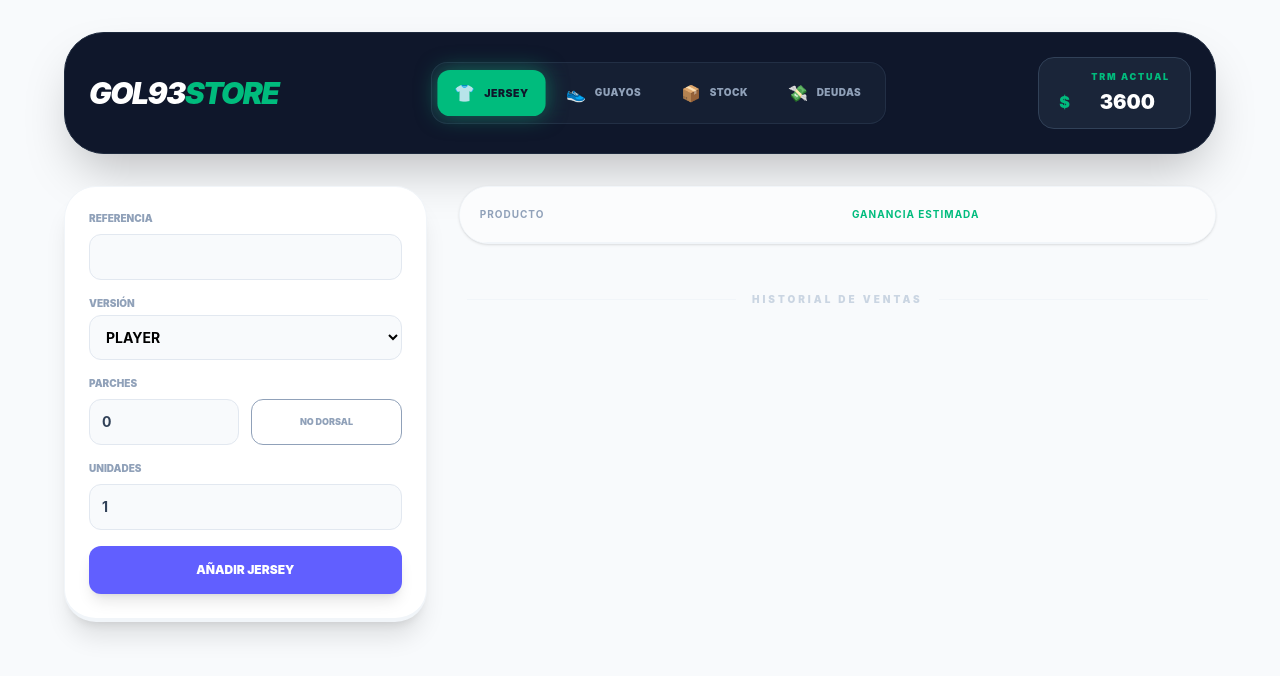
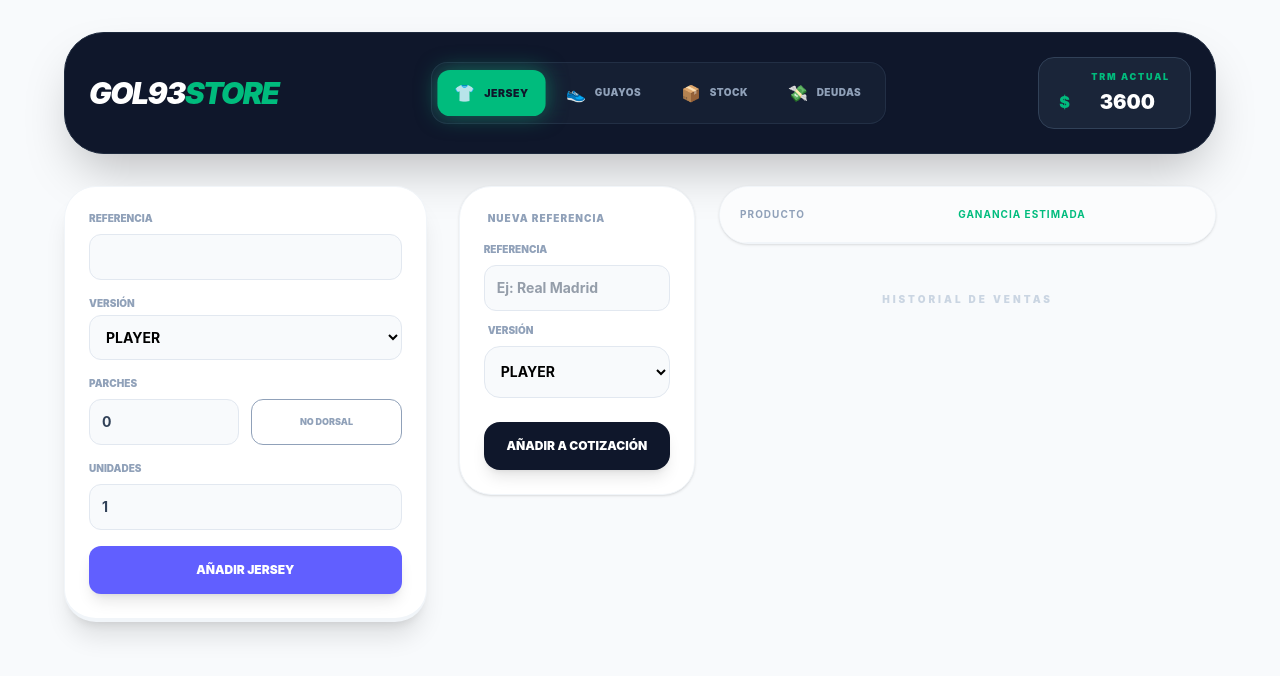
Before and after one commit to JOSSUAR2004/calculadora-negocio-final, a React (Vite) app: page / in a window 1280 px wide. Shown: the top 676 px of the page. Built offline with nearby package versions, Linux system fonts and the light colour scheme.

Commit message:
Sistema de edición y eliminación completado para Orbita90

```diff
--- a/src/App.jsx
+++ b/src/App.jsx
@@ -283,11 +283,33 @@ const App = () => {
               </div>
             )}
 
-            {/* 3. SECCIÓN COTIZACIÓN + HISTORIAL: Solo visibles en Camisetas o Zapatos */}
+            {/* 3. SECCIÓN COTIZACIÓN + HISTORIAL + FORMULARIO JERSEY: Todo agrupado */}
             {(modo === 'camisetas' || modo === 'zapatos') && (
-              <div className="space-y-6 animate-in fade-in duration-500">
+              <div className="grid grid-cols-1 md:grid-cols-12 gap-6 animate-in fade-in duration-500">
 
-                {/* Contenedor de la Tabla */}
+                {/* EL FORMULARIO DE JERSEY AHORA SOLO APARECE AQUÍ */}
+                <aside className="md:col-span-4 space-y-4">
+                  <div className="bg-white p-6 rounded-[2rem] border border-slate-100 shadow-sm">
+                    <p className="text-[10px] font-black text-slate-400 uppercase tracking-widest mb-4 px-1">Nueva Referencia</p>
+                    {/* AQUÍ VAN TUS INPUTS DE REFERENCIA ACTUALES */}
+                    <div className="space-y-3">
+                      <Input label="Referencia" placeholder="Ej: Real Madrid" />
+                      <div className="flex flex-col gap-1">
+                        <label className="text-[10px] font-black text-slate-400 uppercase mb-1 px-1">Versión</label>
+                        <select className="bg-slate-50 border border-slate-200 rounded-2xl p-3 font-bold text-sm h-[52px] outline-none">
+                          <option>PLAYER</option>
+                          <option>FAN</option>
+                        </select>
+                      </div>
+                    </div>
+                    <button className="w-full bg-slate-900 text-white p-4 rounded-2xl font-black text-xs uppercase shadow-lg mt-6 hover:bg-emerald-500 transition-all">
+                      Añadir a Cotización
+                    </button>
+                  </div>
+                </aside>
+
+                {/* TABLA E HISTORIAL (Ocupan las 8 columnas restantes) */}
+                <div className="md:col-span-8 space-y-6">
                   <div className="bg-white rounded-[2rem] shadow-sm border border-slate-100 overflow-hidden">
                     <div className="overflow-x-auto">
                       <table className="w-full text-left min-w-[500px]">
@@ -306,19 +328,12 @@ const App = () => {
                                 <td className="p-5">
                                   <p className="font-bold text-slate-800 text-sm uppercase">{item.nombre}</p>
                                   <p className="text-[9px] font-black text-slate-400 uppercase italic">
-                                  {item.tipoItem === 'zapato' ? `Guayo (+ $${item.costoLogisticaUSD.toFixed(2)})` : `${item.tipo.toUpperCase()}`}
+                                    {item.tipoItem === 'zapato' ? `Guayo` : `${item.tipo.toUpperCase()}`}
                                   </p>
                                 </td>
-                              <td className="p-5 text-center font-black text-emerald-500 text-sm">
-                                +{fmt(ganancia)}
-                              </td>
+                                <td className="p-5 text-center font-black text-emerald-500 text-sm">+{fmt(ganancia)}</td>
                                 <td className="p-5 text-right">
-                                <button
-                                  onClick={() => setItems(items.filter(i => i.id !== item.id))}
-                                  className="text-slate-300 hover:text-red-500 transition-colors"
-                                >
-                                  ✕
-                                </button>
+                                  <button onClick={() => setItems(items.filter(i => i.id !== item.id))} className="text-slate-300 hover:text-red-500">✕</button>
                                 </td>
                               </tr>
                             );
@@ -328,70 +343,42 @@ const App = () => {
                     </div>
                   </div>
 
-                {/* Cuadro de Ganancia Total */}
+                  {/* CUADRO DE GANANCIA TOTAL */}
                   {items.length > 0 && (
                     <div className="bg-slate-900 p-8 rounded-[2.5rem] text-white flex flex-col md:flex-row justify-between items-center gap-6 shadow-2xl border-b-8 border-emerald-500 animate-in zoom-in-95 duration-300">
                       <div className="text-center md:text-left">
                         <p className="text-slate-400 text-[10px] font-black uppercase mb-1 tracking-[0.2em]">Ganancia Total Lote</p>
-                      <h2 className="text-4xl md:text-5xl font-black text-emerald-400 tracking-tighter">
+                        <h2 className="text-4xl md:text-5xl font-black text-emerald-400">
                           {fmt(items.reduce((acc, i) => acc + calcularValores(i, tasaCOP).ganancia, 0))}
                         </h2>
                       </div>
                       <button
                         onClick={() => {
-                        const finalItems = items.map(i => ({ ...i, ...calcularValores(i, tasaCOP) }));
-                        const totalG = finalItems.reduce((acc, i) => acc + i.ganancia, 0);
-                        setHistorial([{
-                          id: Date.now(),
-                          fecha: new Date().toLocaleString(),
-                          ganancia: totalG,
-                          und: items.length,
-                          tipo: modo,
-                          productos: finalItems,
-                          trm: tasaCOP
-                        }, ...historial]);
+                          const totalG = items.reduce((acc, i) => acc + calcularValores(i, tasaCOP).ganancia, 0);
+                          setHistorial([{ id: Date.now(), fecha: new Date().toLocaleString(), ganancia: totalG, und: items.length, tipo: modo }, ...historial]);
                           setItems([]);
                         }}
-                      className="w-full md:w-auto bg-emerald-500 hover:bg-emerald-600 px-10 py-5 rounded-2xl font-black text-xs uppercase shadow-lg transition-all active:scale-95"
+                        className="bg-emerald-500 hover:bg-emerald-600 px-10 py-5 rounded-2xl font-black text-xs uppercase"
                       >
                         Guardar en Historial
                       </button>
                     </div>
                   )}
 
-                {/* HISTORIAL: Al estar dentro de este bloque condicional, solo se ve en Jerseys/Guayos */}
+                  {/* HISTORIAL */}
                   <div className="space-y-4 pt-6">
-                  <div className="flex items-center gap-4 px-2">
-                    <div className="h-px flex-1 bg-slate-100"></div>
-                    <h3 className="text-[10px] font-black text-slate-300 uppercase tracking-[0.3em]">Historial de Ventas</h3>
-                    <div className="h-px flex-1 bg-slate-100"></div>
+                    <h3 className="text-[10px] font-black text-slate-300 uppercase tracking-[0.3em] text-center">Historial de Ventas</h3>
+                    <div className="grid grid-cols-1 md:grid-cols-2 gap-4">
+                      {historial.map(h => (
+                        <div key={h.id} className="bg-white p-5 rounded-3xl border border-slate-100 flex justify-between items-center shadow-sm">
+                          <div>
+                            <p className="text-[10px] font-black text-slate-400 mb-1">{h.fecha}</p>
+                            <p className="text-[10px] font-bold text-slate-600 uppercase">{h.und} Unidades • {h.tipo.toUpperCase()}</p>
                           </div>
-
-                  <div className="grid grid-cols-1 md:grid-cols-2 gap-4 pb-20">
-                    {historial.map(h => (
-                      <div key={h.id} className="bg-white p-5 rounded-3xl border border-slate-100 flex justify-between items-center shadow-sm hover:shadow-md transition-all group">
-                        <div className="cursor-pointer flex-1" onClick={() => setLoteSeleccionado(h)}>
-                          <p className="text-[10px] font-black text-slate-400 mb-1">{h.fecha}</p>
-                          <div className="flex items-center gap-2">
-                            <span className={`text-[8px] font-black px-2 py-0.5 rounded-md ${h.tipo === 'camisetas' ? 'bg-indigo-50 text-indigo-500' : 'bg-emerald-50 text-emerald-600'}`}>
-                              {h.tipo === 'camisetas' ? 'JERSEY' : 'GUAYOS'}
-                            </span>
-                            <p className="text-[10px] font-bold text-slate-600 uppercase">
-                              {h.und} Unidades • <span className="text-indigo-600 font-black group-hover:underline text-[9px]">VER DETALLE</span>
-                            </p>
-                          </div>
-                        </div>
-                        <div className="flex items-center gap-4">
                           <p className="text-sm font-black text-emerald-500 font-mono tracking-tight">{fmt(h.ganancia)}</p>
-                          <button
-                            onClick={() => setHistorial(historial.filter(item => item.id !== h.id))}
-                            className="text-slate-200 hover:text-red-500 transition-colors"
-                          >
-                            ✕
-                          </button>
-                        </div>
                         </div>
                       ))}
+                    </div>
                   </div>
                 </div>
               </div>
```
Lines whose indentation alone changed are shown as unchanged.
